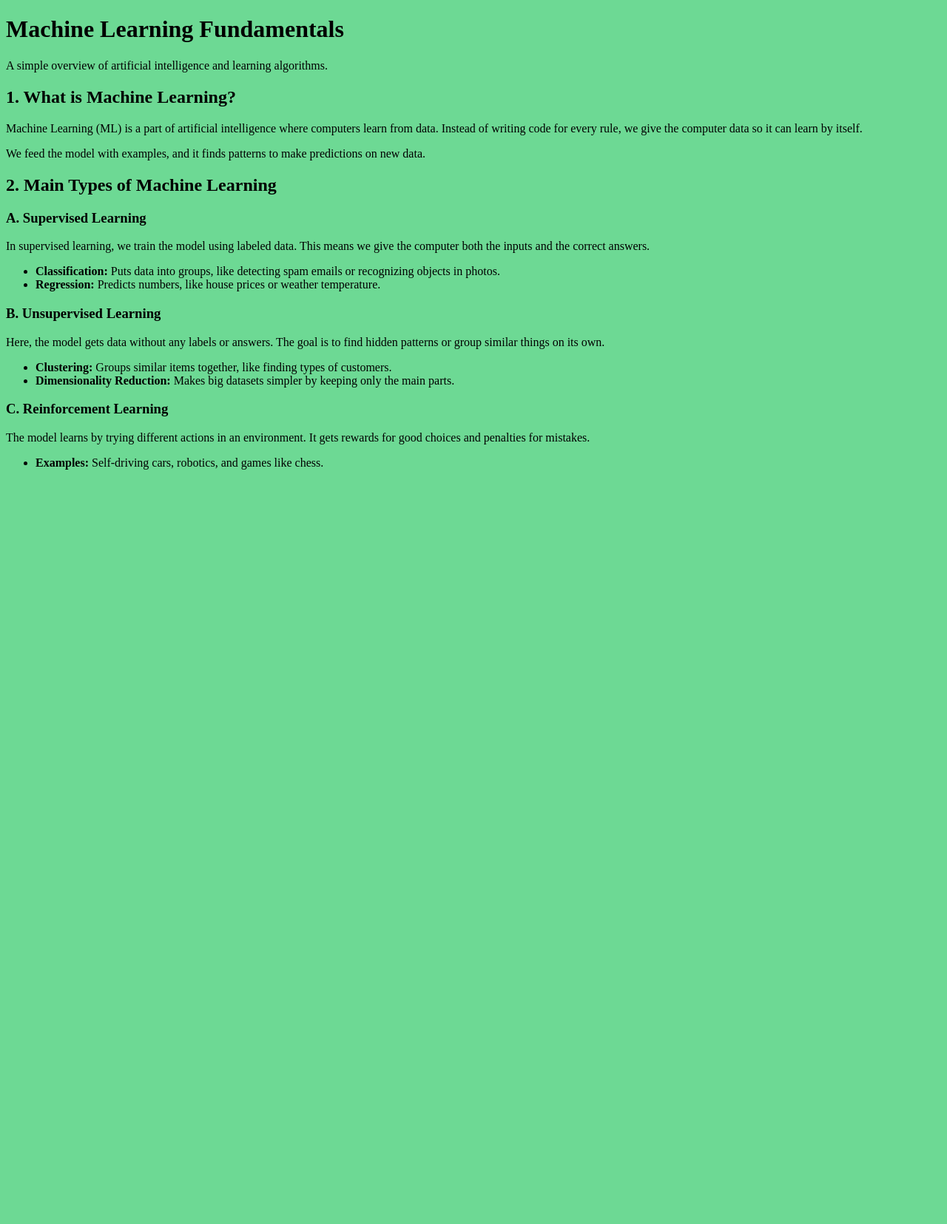
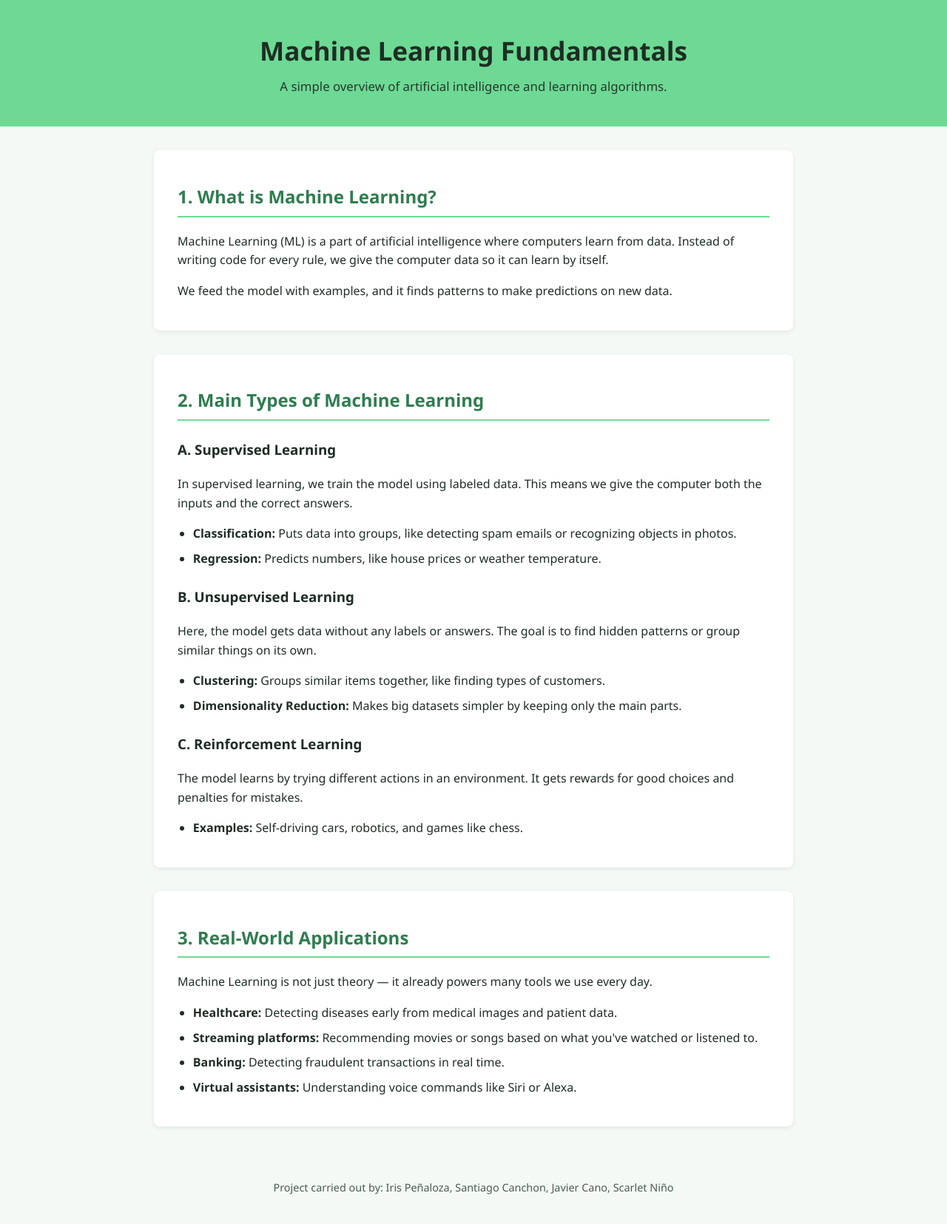
Before and after one commit to alvarojaviercano-ux/Machine-Learning, a Flask app: page / in a window 1280 px wide. Shown: the whole page at 74% size. Before the commit the page ends 635 px from the top, so only its background shows below. Run offline with Flask 3, Linux system fonts and the light colour scheme.

Commit message:
Add a section on real-world applications; organize the page using headings, subheadings, and descriptions to improve user understanding; enhance the design by changing the typography and color palette, centering the text, adjusting line spacing and font size, adding text boxes to buttons, and applying borders and background adjustments. Additionally, add a footer listing the team members' names and edit the `app.py` file to ensure proper functionality.

```diff
--- a/app.py
+++ b/app.py
@@ -9,3 +9,6 @@ app = Flask(__name__)
 @app.route('/')
 def pagina():
     return render_template('index.html')
+
+if __name__ == '__main__':
+    app.run(debug=True)
--- a/static/style.css
+++ b/static/style.css
@@ -1 +1,59 @@
-body{background-color: rgb(109, 217, 148);}
+body {
+    background-color: #f4f9f6;
+    font-family: 'Segoe UI', Arial, sans-serif;
+    color: #1f2d24;
+    margin: 0;
+    line-height: 1.6;
+}
+
+header {
+    background-color: #6dd994;
+    padding: 2.5rem 1.5rem;
+    text-align: center;
+}
+
+header h1 {
+    margin: 0 0 0.5rem 0;
+    font-size: 2.2rem;
+}
+
+header p {
+    margin: 0;
+    font-size: 1.05rem;
+    color: #24382b;
+}
+
+section {
+    max-width: 800px;
+    margin: 2rem auto;
+    padding: 1.5rem 2rem;
+    background-color: #ffffff;
+    border-radius: 8px;
+    box-shadow: 0 2px 6px rgba(0,0,0,0.08);
+}
+
+h2 {
+    color: #2e7d4f;
+    border-bottom: 2px solid #6dd994;
+    padding-bottom: 0.4rem;
+}
+
+h3 {
+    color: #1f2d24;
+    margin-top: 1.5rem;
+}
+
+ul {
+    padding-left: 1.3rem;
+}
+
+li {
+    margin-bottom: 0.5rem;
+}
+
+footer {
+    text-align: center;
+    padding: 1.5rem;
+    color: #4a5c50;
+    font-size: 0.9rem;
+}
--- a/templates/index.html
+++ b/templates/index.html
@@ -52,11 +52,27 @@
             The model learns by trying different actions in an environment.
             It gets rewards for good choices and penalties for mistakes.
         </p>
-        <ul>
+                <ul>
             <li><strong>Examples:</strong> Self-driving cars, robotics, and games like chess.</li>
         </ul>
     </section>
 
+    <section>
+        <h2>3. Real-World Applications</h2>
+        <p>
+            Machine Learning is not just theory — it already powers many tools we use every day.
+        </p>
+        <ul>
+            <li><strong>Healthcare:</strong> Detecting diseases early from medical images and patient data.</li>
+            <li><strong>Streaming platforms:</strong> Recommending movies or songs based on what you've watched or listened to.</li>
+            <li><strong>Banking:</strong> Detecting fraudulent transactions in real time.</li>
+            <li><strong>Virtual assistants:</strong> Understanding voice commands like Siri or Alexa.</li>
+        </ul>
+    </section>
+
+        <footer>
+        <p>Project carried out by: Iris Peñaloza, Santiago Canchon, Javier Cano, Scarlet Niño</p>
+    </footer>
 
 </body>
 </html>
```
